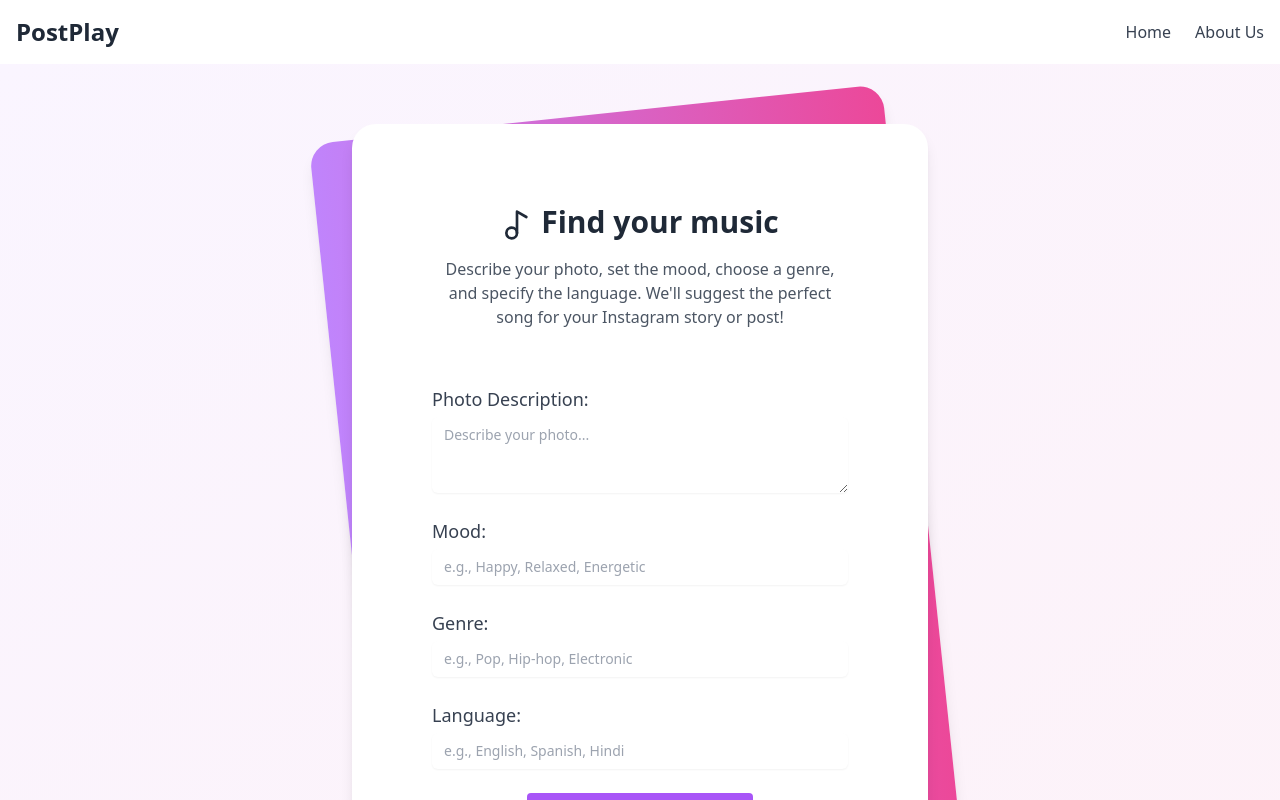
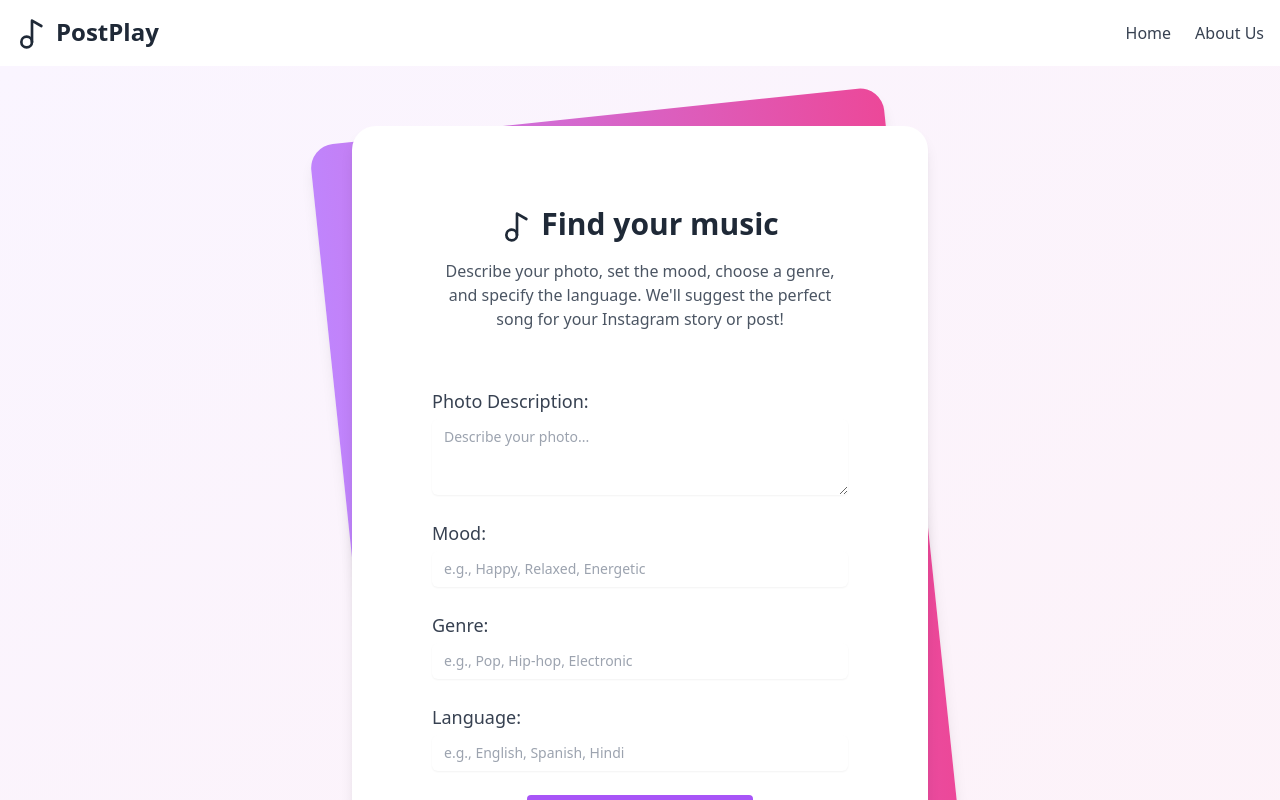
Before and after one commit to CodebyShaurya/Post-Play, a React (Vite) app: page / in a window 1280 px wide. Shown: the top 800 px of the page. Built offline with nearby package versions, Linux system fonts and the light colour scheme.

Commit message:
Update favicon link in index.html and improve error handling in App.tsx

```diff
--- a/index.html
+++ b/index.html
@@ -2,7 +2,7 @@
     <html lang="en">
       <head>
         <meta charset="UTF-8" />
-        <link rel="icon" type="image/svg+xml" href="/vite.svg" />
+        <link rel="icon" type="image/svg+xml" href="https://cdn3.iconfinder.com/data/icons/instagram-latest/1000/Instagram_music_sound-512.png" />
         <meta name="viewport" content="width=device-width, initial-scale=1.0" />
         <title>Instagram Music Suggestion</title>
       </head>
--- a/src/App.tsx
+++ b/src/App.tsx
@@ -32,7 +32,7 @@ import React, { useState } from 'react';
           });
 
           if (!response.ok) {
-            throw new Error(`HTTP error! status: ${response.status}`);
+            throw new Error(`HTTP error! status: `);
           }
 
           const data = await response.json();
@@ -42,7 +42,7 @@ import React, { useState } from 'react';
           }
           setSuggestions(data.suggestions);
         } catch (error) {
-          console.error('Failed to get suggestions:', error);
+          console.error('Failed to get suggestions:', );
           setSuggestions(['Error fetching suggestions.']);
         }
       };
@@ -202,7 +202,7 @@ import React, { useState } from 'react';
             <header className="bg-white shadow-md py-4">
               <div className="container mx-auto px-4 flex items-center justify-between">
                 <Link to="/" className="text-2xl font-semibold text-gray-800 hover:text-purple-600 transition duration-300">
-                  PostPlay
+                <Music2 className="inline-block mr-2" size={32} />PostPlay
                 </Link>
                 <nav>
                   <ul className="flex space-x-6">
```
